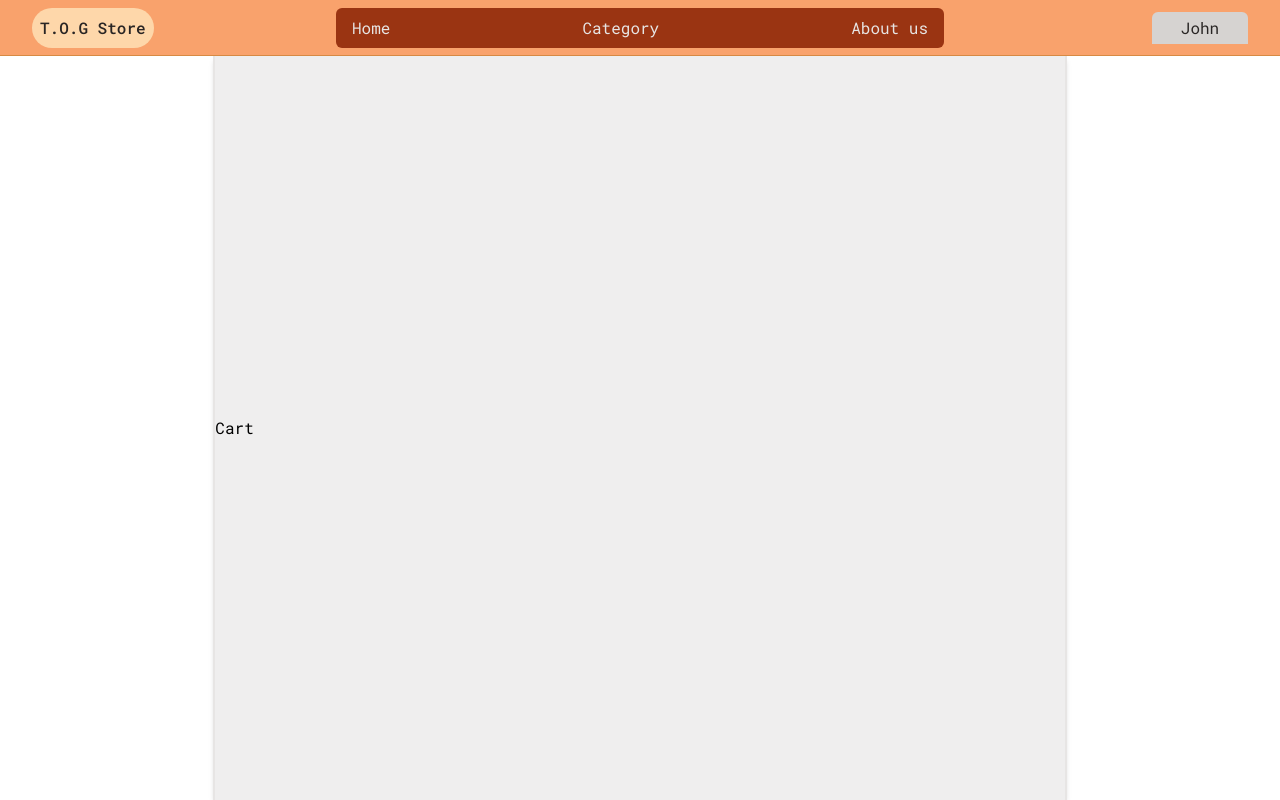
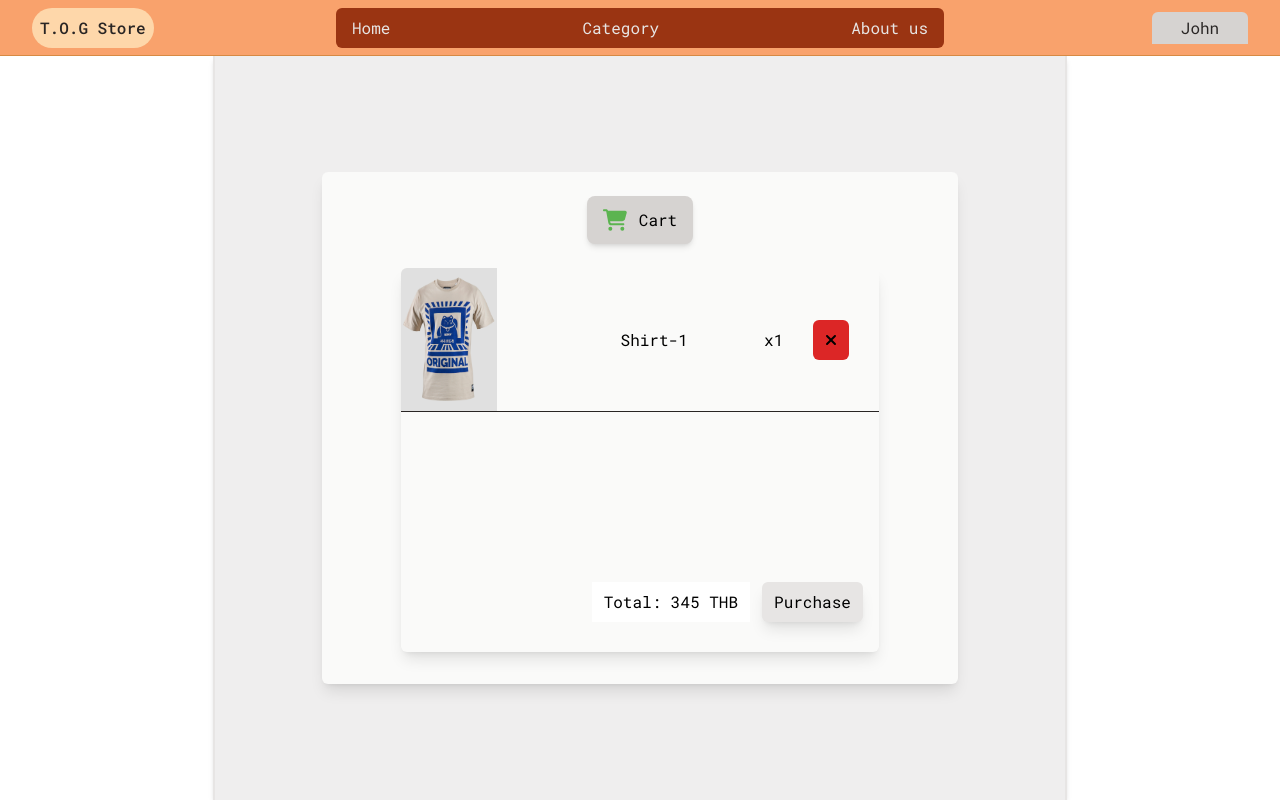
Before and after one commit to JeerasakTH/theoneguy-shop-client, a React (Vite) app: page /cart in a window 1280 px wide. Built offline with nearby package versions, Linux system fonts and the light colour scheme.

Commit message:
mockup cart

```diff
--- /dev/null
+++ b/src/components/CartItem.tsx
@@ -0,0 +1,22 @@
+import { FontAwesomeIcon } from "@fortawesome/react-fontawesome";
+
+import shirt1 from "../assets/shirt-1.jpg";
+import { faXmark } from "@fortawesome/free-solid-svg-icons/faXmark";
+
+const CartItem = (props: Props) => {
+  return (
+    <>
+      <form className="mx-auto grid h-36 w-full grid-cols-5 items-center border-b border-stone-800">
+        {/* <p className="h-full w-full bg-red-800"></p> */}
+        <img src={shirt1} alt="Shirt-1" className="col-span-1 h-full w-full" />
+        <p className="col-span-2 ml-auto">Shirt-1</p>
+        <p className="col-span-1 ml-auto ">x1</p>
+        <button className="col-span-1 mx-auto w-fit rounded-md bg-red-600 px-3 py-2">
+          <FontAwesomeIcon icon={faXmark} style={{ color: "#000000" }} />
+        </button>
+      </form>
+    </>
+  );
+};
+
+export default CartItem;
--- a/src/page/Cart.tsx
+++ b/src/page/Cart.tsx
@@ -1,5 +1,31 @@
+import { faCartShopping } from "@fortawesome/free-solid-svg-icons/faCartShopping";
+import { FontAwesomeIcon } from "@fortawesome/react-fontawesome";
+import CartItem from "../components/CartItem";
+
 const Cart = () => {
-  return <div>Cart</div>;
+  return (
+    <div className="mx-auto flex h-[32rem] w-3/4 flex-col overflow-auto rounded-md bg-stone-50 shadow-lg">
+      <div className="mx-auto mb-6 mt-6 flex w-fit items-center gap-3 rounded-lg bg-stone-300 px-4 py-3 shadow-md">
+        <FontAwesomeIcon
+          icon={faCartShopping}
+          style={{ color: "#5cb450" }}
+          className="h-6 w-6"
+        />
+        <p>Cart</p>
+      </div>
+      <div className="grid-row-5 mx-auto grid h-3/4 w-3/4 overflow-hidden rounded-md shadow-lg">
+        <div className="row-span-4 overflow-auto">
+          <CartItem />
+        </div>
+        <div className="row-span-1 ml-auto flex flex-row items-center px-2 text-sm md:gap-3 md:px-4 md:py-3 md:text-base">
+          <p className="bg-white px-3 py-2">Total: 345 THB</p>
+          <button className="rounded-md bg-stone-200 px-3 py-2 shadow-lg">
+            Purchase
+          </button>
+        </div>
+      </div>
+    </div>
+  );
 };
 
 export default Cart;
--- a/src/page/Profile.tsx
+++ b/src/page/Profile.tsx
@@ -3,7 +3,7 @@ import { FontAwesomeIcon } from "@fortawesome/react-fontawesome";
 
 const Profile = () => {
   return (
-    <div className="mx-auto flex h-96 w-3/4 flex-col gap-10 overflow-auto rounded-md bg-stone-50 shadow-lg">
+    <div className="mx-auto flex h-[32rem] w-3/4 flex-col gap-10 overflow-auto rounded-md bg-stone-50 shadow-lg">
       <div className="mx-auto mt-10 flex w-fit justify-center gap-3 rounded-lg bg-stone-300 px-4 py-3 shadow-md">
         <FontAwesomeIcon
           icon={faAddressCard}
@@ -13,13 +13,13 @@ const Profile = () => {
         <p>Profile</p>
       </div>
       <div className="mx-auto flex w-3/4 flex-col gap-6">
-        <p className="rounded-md bg-stone-300 px-24 py-3 shadow-sm">
+        <p className="rounded-md bg-stone-300 px-4 py-3 text-sm shadow-sm md:px-10 md:text-base">
           Username: John
         </p>
-        <p className="rounded-md bg-stone-300 px-24 py-3 shadow-sm">
+        <p className="rounded-md bg-stone-300 px-4 py-3 text-sm shadow-sm md:px-10 md:text-base">
           Password: ********
         </p>
-        <p className="rounded-md bg-stone-300 px-24 py-3 shadow-sm">
+        <p className="rounded-md bg-stone-300 px-4 py-3 text-sm shadow-sm md:px-10 md:text-base">
           Address: 28 baker street london United State
         </p>
       </div>
```
